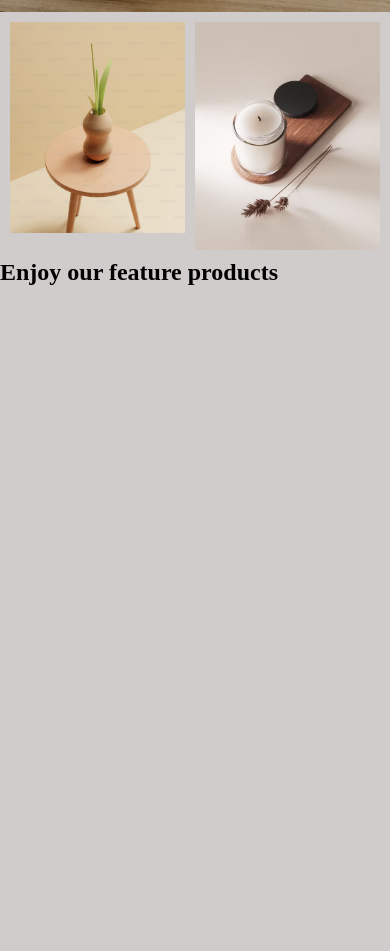
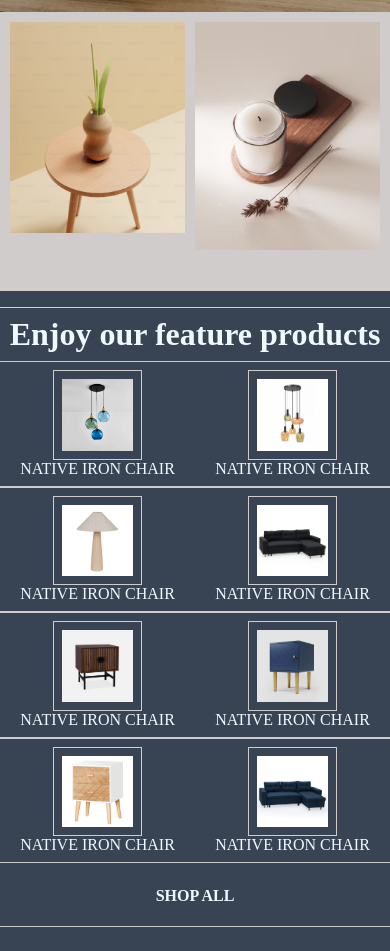
Before and after one commit to Sergioch1994/Segunda-pr-ctica, a plain HTML site: page Index.html in a window 390 px wide. Shown: the part 620-1571 px from the top of the page. Before the commit the page ends 906 px from the top, so only its background shows below. Drawn offline with Linux system fonts and the light colour scheme.

Commit message:
Mobile Structure

```diff
--- a/Index.html
+++ b/Index.html
@@ -31,7 +31,29 @@
     </section>
 
     <section class="furniture-container">
-        <h1 class="products-title">Enjoy our feature products</h1>
+
+        <div class="products-title">
+            <h3 >Enjoy our feature products</h3>
+        </div>
+
+
+        <div class="furniture-products">
+
+          <div class="card-a"><img src="/IMGs/luces1.webp" alt="Lámpara colores" class="products-image-a"><p>NATIVE IRON CHAIR</p></div>
+            <div class="card-b"><img src="/IMGs/luces2.jpg" alt="Lámpara pequeña" class="products-image-a"><p>NATIVE IRON CHAIR</p></div>
+            <div class="card-c"><img src="/IMGs/mushroom lamp.webp" alt="Lámpara seta" class="products-image-a"><p>NATIVE IRON CHAIR</p></div>
+            <div class="card-d"><img src="/IMGs/media.webp" alt="Sofá negro" class="products-image-a"><p>NATIVE IRON CHAIR</p></div>
+            <div class="card-e"><img src="/IMGs/mesa-noche.webp" alt="Mesita de noche" class="products-image-a"><p>NATIVE IRON CHAIR</p></div>
+           <div class="card-f"><img src="/IMGs/mesanoocheazul.jpg" alt="Mesita de noche azul" class="products-image-a"><p>NATIVE IRON CHAIR</p></div>
+            <div class="card-g"><img src="/IMGs/mesitawebp.webp" alt="Mesita de noche blanca" class="products-image-a"><p>NATIVE IRON CHAIR</p></div>
+           <div class="card-h"><img src="/IMGs/sillon-azulito.jpg" alt="Silloncito azul" class="products-image-a"><p>NATIVE IRON CHAIR</p></div>
+
+
+        </div>
+
+        <div class="products-bottom">
+            <h4>SHOP ALL</h4>
+        </div>
 
 
 
--- a/styles/main.css
+++ b/styles/main.css
@@ -82,3 +82,95 @@ body {
 
 
      }
+
+
+     .furniture-container {
+
+        width: 100%;
+        box-sizing: border-box;
+
+
+     }
+
+     .products-title {
+
+        box-sizing: border-box;
+        width: 100%;
+        margin-top: 2rem;
+        background-color: #384454;
+        display: flex;
+        justify-content: center;
+        align-items: center;
+        padding-top: 1rem;
+
+        h3 {
+
+          width: 100%;
+          color: aliceblue;
+          font-size: 2rem;
+          text-align: center;
+          border-top: 1px solid var(--secondary-color);
+          padding: 0.5rem;
+        }
+
+     }
+
+     .furniture-products {
+
+        display: grid;
+        grid-template-columns: repeat(2, 1fr);
+
+        div {
+
+          overflow: hidden;
+          box-sizing: border-box;
+          width: 100%;
+          display: flex;
+          flex-direction: column;
+          justify-content: center;
+          align-items: center;
+          padding: 0.5rem;
+          border: 1px solid var(--secondary-color);
+          border-right: none;
+          border-left: none;
+          background-color: var(--primary-color);
+          color: aliceblue;
+        }
+
+
+     }
+
+
+
+     .products-image-a {
+
+        overflow: hidden;
+        box-sizing: border-box;
+        width: 50%;
+        padding: 0.5rem;
+        border: 1px solid var(--secondary-color);
+        background-color: var(--primary-color);
+        color: aliceblue;
+
+
+     }
+
+     .products-bottom {
+
+        box-sizing: border-box;
+        width: 100%;
+        background-color: var(--primary-color);
+        color: aliceblue;
+        padding: 1.5rem 0;
+
+        h4 {
+
+         box-sizing: border-box;
+          width: 100%;
+          padding-bottom: 1.3rem;
+          display: flex;
+          justify-content: center;
+          border-bottom: 1px solid var(--secondary-color);
+
+        }
+     }
```
Lines whose indentation alone changed are shown as unchanged.
